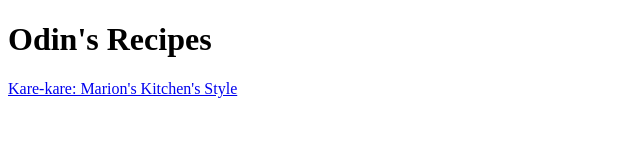
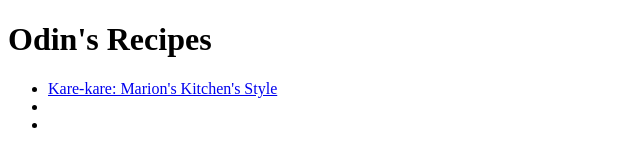
Before and after one commit to jay-of-spades/odin-recipes, a plain HTML site: page index.html in a window 1280 px wide. Shown: the whole page, without its empty margins (0-640 px from the left). Drawn offline with Linux system fonts and the light colour scheme.

Commit message:
Create butter-chicken.html

```diff
--- a/index.html
+++ b/index.html
@@ -8,6 +8,12 @@
   </head>
   <body>
     <h1>Odin's Recipes</h1>
-    <a href="recipes/kare-kare.html">Kare-kare: Marion's Kitchen's Style</a>
+    <ul>
+      <li>
+        <a href="recipes/kare-kare.html">Kare-kare: Marion's Kitchen's Style</a>
+      </li>
+      <li></li>
+      <li></li>
+    </ul>
   </body>
 </html>
```
Also changed, not shown: recipes/kare-kare.html (+1 -0 lines), recipes/butter-chicken.html (added).
